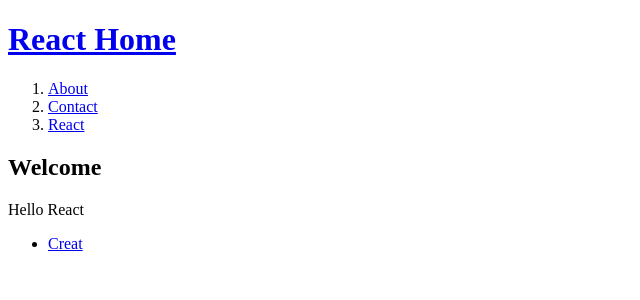
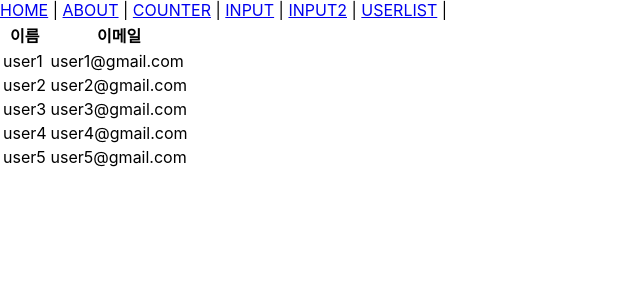
Before and after one commit to Limdongkeun/react-app, a React (Create React App) app: page /userList in a window 1280 px wide. Shown: the top 300 px of the page, without its empty margins (0-640 px from the left). Built offline with nearby package versions, Linux system fonts and the light colour scheme.

Commit message:
리액트 학습 1

```diff
--- a/package.json
+++ b/package.json
@@ -9,7 +9,7 @@
     "@testing-library/user-event": "^13.5.0",
     "react": "^19.1.0",
     "react-dom": "^19.1.0",
-    "react-router-dom": "^7.7.1",
+    "react-router-dom": "^6.30.1",
     "react-scripts": "5.0.1",
     "web-vitals": "^2.1.4"
   },
--- /dev/null
+++ b/src/App2.js
@@ -0,0 +1,35 @@
+import './App.css';
+import Home from "./pags/Home";
+import React from 'react';
+import {Routes, Route, Link} from 'react-router-dom'
+import About from "./pags/About";
+import Counter from "./pags/Counter";
+import Input from "./pags/Input";
+import Input2 from "./pags/Input2";
+import UserList from "./pags/List";
+
+function App2() {
+
+    return (
+        <div className="App">
+            <nav>
+                <Link to={"/"}>HOME</Link> | {" "}
+                <Link to={"/about"}>ABOUT</Link> | {" "}
+                <Link to={"/counter"}>COUNTER</Link> | {" "}
+                <Link to={"/input"}>INPUT</Link> | {" "}
+                <Link to={"/input2"}>INPUT2</Link> | {" "}
+                <Link to={"/userList"}>USERLIST</Link> | {" "}
+            </nav>
+            <Routes>
+                <Route path={"/"} element={<Home/>}/>
+                <Route path={"/about"} element={<About/>}/>
+                <Route path={"/counter"} element={<Counter/>}/>
+                <Route path={"/input"} element={<Input/>}/>
+                <Route path={"/input2"} element={<Input2/>}/>
+                <Route path={"/userList"} element={<UserList/>}/>
+            </Routes>
+        </div>
+    );
+}
+
+export default App2;
--- a/src/index.css
+++ b/src/index.css
@@ -1,13 +1,17 @@
-/*body {*/
-/*  margin: 0;*/
-/*  font-family: -apple-system, BlinkMacSystemFont, 'Segoe UI', 'Roboto', 'Oxygen',*/
-/*    'Ubuntu', 'Cantarell', 'Fira Sans', 'Droid Sans', 'Helvetica Neue',*/
-/*    sans-serif;*/
-/*  -webkit-font-smoothing: antialiased;*/
-/*  -moz-osx-font-smoothing: grayscale;*/
-/*}*/
+body {
+  margin: 0;
+  font-family: -apple-system, BlinkMacSystemFont, 'Segoe UI', 'Roboto', 'Oxygen',
+    'Ubuntu', 'Cantarell', 'Fira Sans', 'Droid Sans', 'Helvetica Neue',
+    sans-serif;
+  -webkit-font-smoothing: antialiased;
+  -moz-osx-font-smoothing: grayscale;
+}
 
-/*code {*/
-/*  font-family: source-code-pro, Menlo, Monaco, Consolas, 'Courier New',*/
-/*    monospace;*/
-/*}*/
+code {
+  font-family: source-code-pro, Menlo, Monaco, Consolas, 'Courier New',
+    monospace;
+}
+
+.App2 {
+    padding: 10px;
+}
--- a/src/index.js
+++ b/src/index.js
@@ -1,13 +1,17 @@
 import React from 'react';
 import ReactDOM from 'react-dom/client';
+import {BrowserRouter} from 'react-router-dom'
 import './index.css';
 import App from './App';
 import reportWebVitals from './reportWebVitals';
+import App2 from "./App2";
 
 const root = ReactDOM.createRoot(document.getElementById('root'));
 root.render(
   <React.StrictMode>
-    <App />
+      <BrowserRouter>
+          <App2 />
+      </BrowserRouter>
   </React.StrictMode>
 );
 
--- /dev/null
+++ b/src/pags/About.js
@@ -0,0 +1,11 @@
+import React from 'react';
+
+
+// 함수형
+// function About() {
+//     return <div>About 화면 입니다</div>;
+// }
+const About = () => {
+    return <div>About 화면 입니다</div>;
+}
+export default About;
--- /dev/null
+++ b/src/pags/Counter.js
@@ -0,0 +1,23 @@
+import React, {useState} from 'react';
+
+const Counter = () => {
+    const [num, setNum] = useState(0);
+
+
+    const onIncrease = () => {
+        setNum(num + 1);
+    }
+
+    const onDecrease = () => {
+        setNum(num - 1);
+    }
+
+    return (
+        <div>
+            <button onClick={onIncrease}>+1</button>
+            <button onClick={onDecrease}>-1</button>
+            <p>{num}</p>
+        </div>
+    )
+}
+export default Counter;
--- /dev/null
+++ b/src/pags/Home.js
@@ -0,0 +1,23 @@
+import React from 'react';
+
+
+// 함수형
+// function Home() {
+//   return <div>Home 화면 입니다</div>;
+// }
+//위아래 같음
+const Home = () => {
+    return <div>Home 화면 입니다</div>;
+}
+export default Home;
+
+//컴포넌트 방식
+// import React, {Component} from "react";
+//
+// class Home extends Component {
+//     render() {
+//         return <div>Home 화면 입니다</div>;
+//     }
+// }
+//
+// export default Home;
--- /dev/null
+++ b/src/pags/Input.js
@@ -0,0 +1,20 @@
+import React, {useState} from 'react';
+
+const Input = () => {
+
+    const [value, setValue] = useState('');
+
+    const onChange = (event) => {
+        console.log('event', event.target.value);
+        setValue(event.target.value);
+    }
+
+    return (
+        <div>
+         <input type="text" value={value} onChange={onChange}/>
+            <br/>
+            <p>{value}</p>
+        </div>
+    )
+}
+export default Input;
--- /dev/null
+++ b/src/pags/Input2.js
@@ -0,0 +1,41 @@
+import React, {useState} from 'react';
+
+const Input2 = () => {
+
+    const [inputs, setInputs] = useState({
+        name: '',
+        email: '',
+        tel: ''
+    })
+
+    const onChange = (event) => {
+        const value = event.target.value;
+        const id = event.target.id;
+        setInputs({
+            ...inputs, // ... 은 깊은 복사 자바 스크립트에서는 배열이나 객체는 참조 값만 가지고 있기 때문에 새로운 객체를 만든다
+            [id]: value
+        })
+    }
+
+    return (
+        <div>
+            <div>
+                <label>이름</label>
+                <input type="text" id="name" value={inputs.name} onChange={onChange}/>
+            </div>
+            <div>
+                <label>이메일</label>
+                <input type="email" id="email" value={inputs.email} onChange={onChange}/>
+            </div>
+            <div>
+                <label>전화번호</label>
+                <input type="tel" id="tel" value={inputs.tel} onChange={onChange}/>
+            </div>
+            <p>Name : {inputs.name}</p>
+            <p>Email : {inputs.email}</p>
+            <p>tel : {inputs.tel}</p>
+
+        </div>
+    )
+}
+export default Input2;
--- /dev/null
+++ b/src/pags/List.js
@@ -0,0 +1,39 @@
+import React from 'react';
+
+const UserData = ({user}) => {
+    return (
+        <tr>
+            <td>{user.name}</td>
+            <td>{user.email}</td>
+        </tr>
+    );
+}
+
+const UserList = () => {
+    const users = [
+        {email: 'user1@gmail.com', name: 'user1'},
+        {email: 'user2@gmail.com', name: 'user2'},
+        {email: 'user3@gmail.com', name: 'user3'},
+        {email: 'user4@gmail.com', name: 'user4'},
+        {email: 'user5@gmail.com', name: 'user5'},
+    ];
+
+    return (
+        <table>
+            <thead>
+            <tr>
+                <th>
+                    이름
+                </th>
+                <th>
+                    이메일
+                </th>
+            </tr>
+            </thead>
+            <tbody>
+            {users.map(user => <UserData user={user} key={user.email} />)}
+            </tbody>
+        </table>
+    )
+}
+export default UserList;
```
Also changed, not shown: 1 other file (tests, documents, lock files or other folders).
